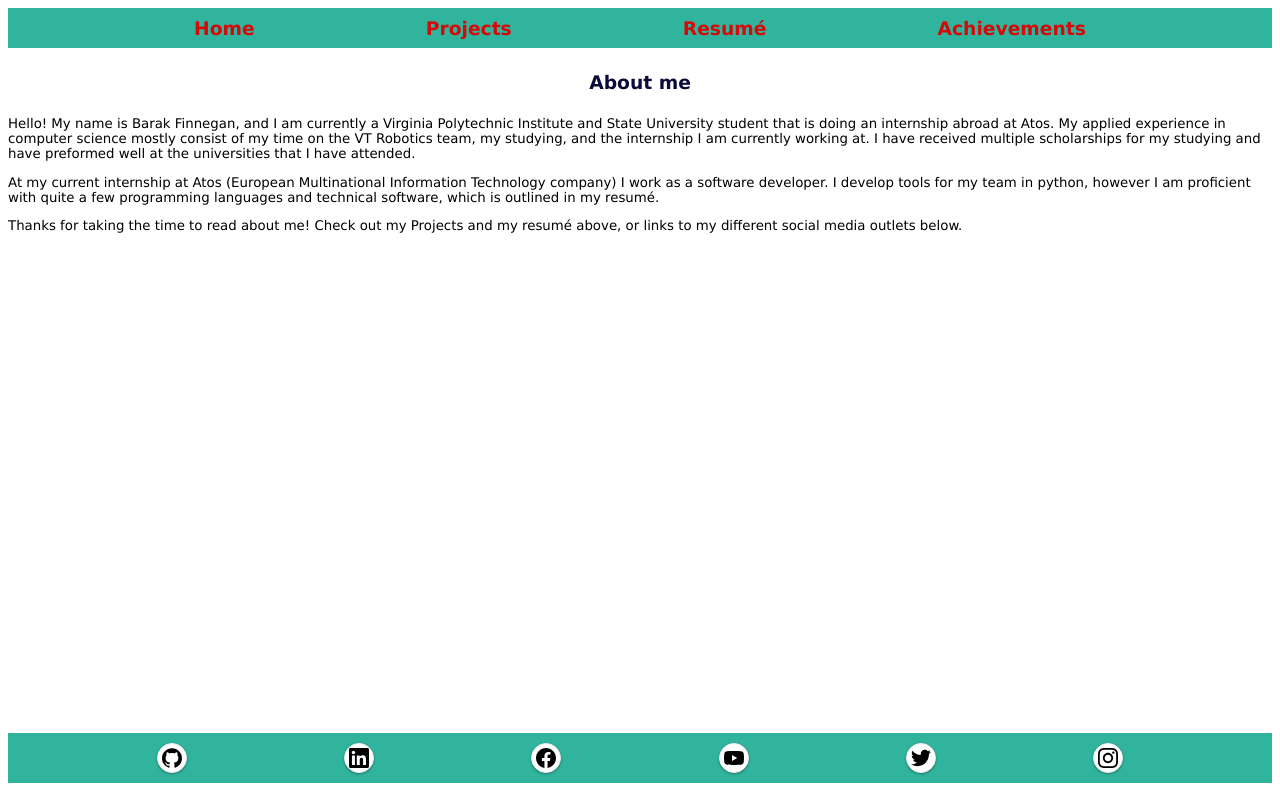
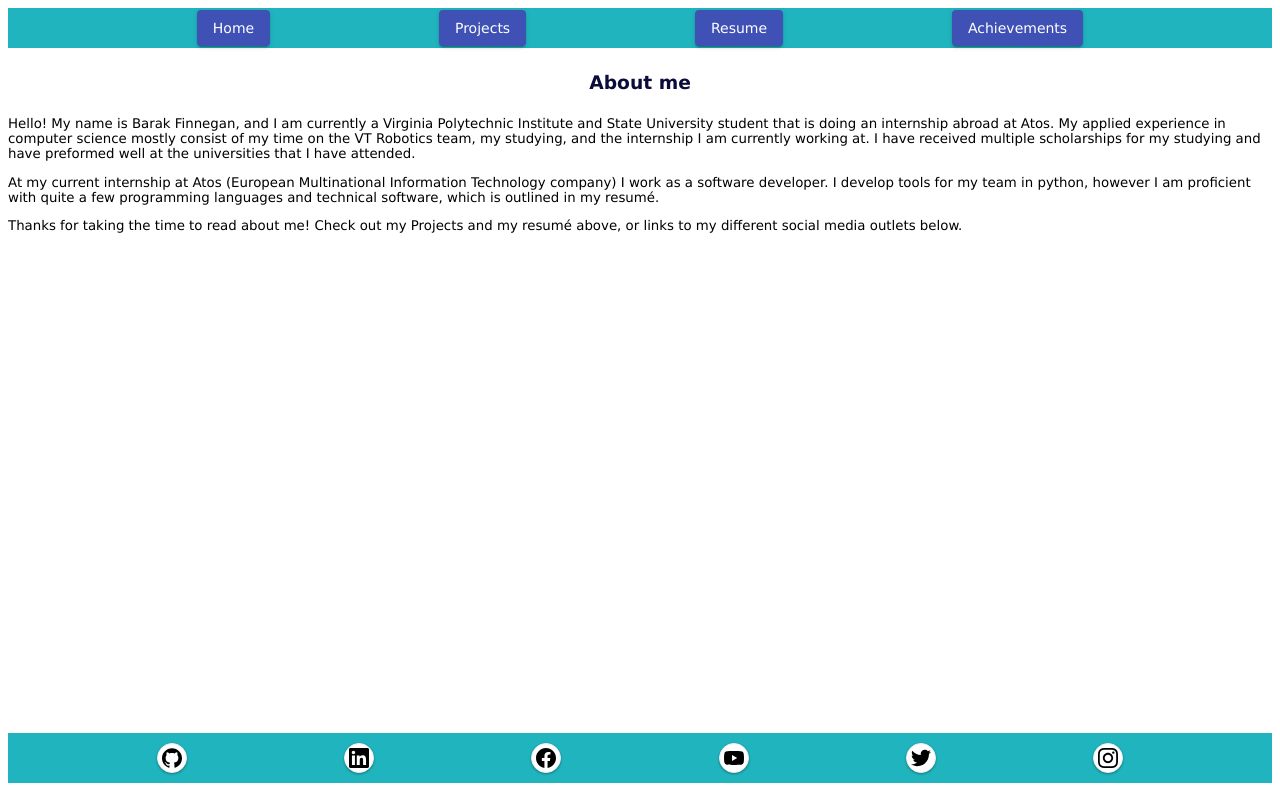
Before and after one commit to WildGrizzly/website, an Angular app: page / in a window 1280 px wide. Built offline with nearby package versions, Linux system fonts and the light colour scheme.

Commit message:
change headers to angular material buttons

```diff
--- a/angular.json
+++ b/angular.json
@@ -25,7 +25,7 @@
               "src/assets"
             ],
             "styles": [
-              "./node_modules/@angular/material/prebuilt-themes/pink-bluegrey.css",
+              "./node_modules/@angular/material/prebuilt-themes/indigo-pink.css",
               "src/styles.css"
             ],
             "scripts": []
@@ -91,7 +91,7 @@
               "src/assets"
             ],
             "styles": [
-              "./node_modules/@angular/material/prebuilt-themes/pink-bluegrey.css",
+              "./node_modules/@angular/material/prebuilt-themes/indigo-pink.css",
               "src/styles.css"
             ],
             "scripts": []
--- a/package.json
+++ b/package.json
@@ -22,6 +22,7 @@
     "@angular/platform-browser-dynamic": "~8.2.14",
     "@angular/router": "~8.2.14",
     "hammerjs": "^2.0.8",
+    "help": "^3.0.2",
     "rxjs": "~6.4.0",
     "tslib": "^1.10.0",
     "zone.js": "~0.9.1"
--- a/src/app/app.module.ts
+++ b/src/app/app.module.ts
@@ -4,6 +4,7 @@ import { NgModule } from '@angular/core';
 import { AppRoutingModule, routingComponents } from './app-routing.module';
 import { AppComponent } from './app.component';
 import { BrowserAnimationsModule } from '@angular/platform-browser/animations';
+import { MatButtonModule } from '@angular/material/button'
 
 @NgModule({
   declarations: [
@@ -13,7 +14,8 @@ import { BrowserAnimationsModule } from '@angular/platform-browser/animations';
   imports: [
     BrowserModule,
     AppRoutingModule,
-    BrowserAnimationsModule
+    BrowserAnimationsModule,
+    MatButtonModule
   ],
   providers: [],
   bootstrap: [AppComponent]
--- a/src/app/components/navigation/navigation.component.html
+++ b/src/app/components/navigation/navigation.component.html
@@ -1,13 +1,7 @@
-<h3>
-    <a [routerLink]="['/']">
-        Home
+<div *ngFor="let item of items">
+    <a [routerLink]="[item.route]">
+        <button mat-raised-button color="primary">
+            {{item.title}}
+        </button>
     </a>
-</h3>
-
-<div *ngFor="let item of items">
-    <h3>
-        <a [routerLink]="[item]">
-            {{item}}
-        </a>
-    </h3>
 </div>
--- a/src/app/components/project-list/project-list.component.html
+++ b/src/app/components/project-list/project-list.component.html
@@ -3,7 +3,7 @@
 </h3>
 <div *ngFor="let proj of project.projects; index as info">
     <h3 style="padding:5px; background-color: mediumspringgreen;">
-        <a [routerLink]="['/Projects', project.name, info]">
+        <a [routerLink]="['/projects', project.name, info]">
             {{proj.name}}
         </a>
     </h3>
--- a/src/app/components/projects/projects.component.html
+++ b/src/app/components/projects/projects.component.html
@@ -2,7 +2,7 @@
     <h3 style="padding:5px; background-color: mediumspringgreen;">
         <a (mouseover)="setHoveredOn(subject)"
          (mouseleave)="setHoveredOff(subject)"
-         [routerLink]="['/Projects', subject.name]"
+         [routerLink]="['/projects', subject.name]"
         >
             {{subject.name}}
         </a>
--- a/src/app/items.ts
+++ b/src/app/items.ts
@@ -1,5 +1,18 @@
-export const items: string[] =  [
-    "Projects",
-    "Resumé",
-    "Achievements"
+export const items: {title: string, route: string}[] =  [
+    {
+        title: "Home",
+        route: "/"
+    },
+    {
+        title: "Projects",
+        route: "projects"
+    },
+    {
+        title: "Resume",
+        route: "resumé"
+    },
+    {
+        title: "Achievements",
+        route: "achievements"
+    }
 ]
--- a/src/styles.css
+++ b/src/styles.css
@@ -5,7 +5,7 @@
 
 /* Navigation bar */
 app-navigation {
-    background-color: rgb(48, 180, 158);
+    background-color: rgb(32, 180, 190);
     padding-left : 20px;
     padding-right: 20px;
     display: flex;
@@ -57,7 +57,7 @@ a {
   }
 
 app-footer {
-    background-color: rgb(48, 180, 158);
+    background-color: rgb(32, 180, 190);
     position:absolute;
     left:0;
     bottom: 0;
```
Also changed, not shown: src/app/app-routing.module.ts (+5 -5 lines), ToDo.txt, 2 other files (tests, documents, lock files or other folders).
